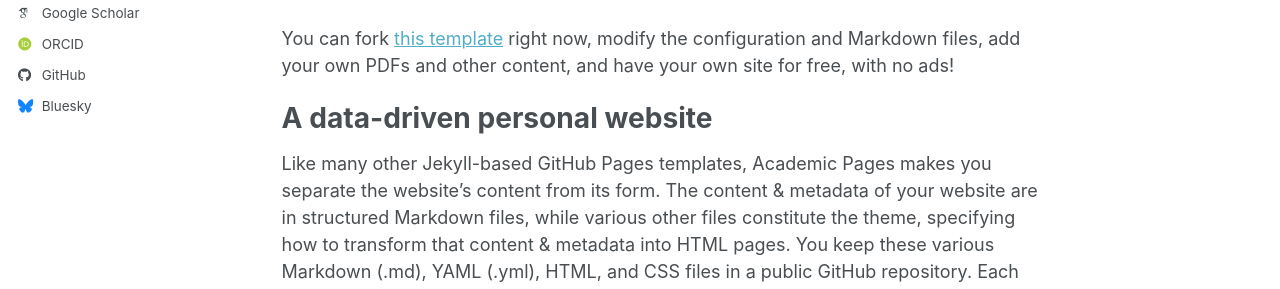
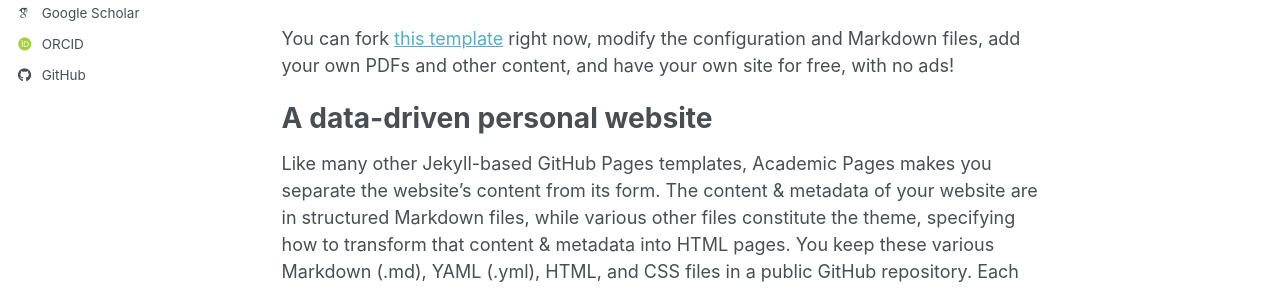
Before and after one commit to SeongInHONG/seonginhong.github.io, a Jekyll site: the page built from _pages/about.md, in a window 1280 px wide. Shown: the part 386-675 px from the top of the page. Built offline with Jekyll 4.4.1, drawn with Linux system fonts in a browser that asks for light colours; some web fonts are replaced; a script bundle is joined from its source files by our own code; library files that are not in the unit come from our copies.

Commit message:
Update _config.yml

```diff
--- a/_config.yml
+++ b/_config.yml
@@ -57,31 +57,31 @@ author:
   stackoverflow    : # User number or user number and name (i.e., use "1" or "1/jeff-atwood")
 
   # Social media
-  artstation       : # Username
-  bluesky          : "bsky.app" # Replace this with you Bluesky username
-  facebook         : # Username
-  flickr           : # Username
-  foursquare       : # Username
-  goodreads        : # Username
-  google_plus      : # Username
-  keybase          : # Username
-  instagram        : # Username
-  lastfm           : # Username
-  linkedin         : # Username
-  mastodon         : # URL
-  medium           : # URL
-  pinterest        : # Username
-  soundcloud       : # Username
-  steam            : # Username
-  telegram         : # URL
-  tumblr           : # Username
-  twitter          : # Username for X / Twitter
-  vine             : # Username
-  weibo            : # Username
-  wikipedia        : # Username
-  xing             : # Username
-  youtube          : # Username
-  zhihu            : # Username
+#  artstation       : # Username
+#  bluesky          : "bsky.app" # Replace this with you Bluesky username
+#  facebook         : # Username
+#  flickr           : # Username
+#  foursquare       : # Username
+#  goodreads        : # Username
+#  google_plus      : # Username
+#  keybase          : # Username
+#  instagram        : # Username
+#  lastfm           : # Username
+#  linkedin         : # Username
+#  mastodon         : # URL
+#  medium           : # URL
+#  pinterest        : # Username
+#  soundcloud       : # Username
+#  steam            : # Username
+#  telegram         : # URL
+#  tumblr           : # Username
+#  twitter          : # Username for X / Twitter
+#  vine             : # Username
+#  weibo            : # Username
+#  wikipedia        : # Username
+#  xing             : # Username
+#  youtube          : # Username
+#  zhihu            : # Username
 
 # Publication Category - The following the list of publication categories and their headings
 publication_category:
```
